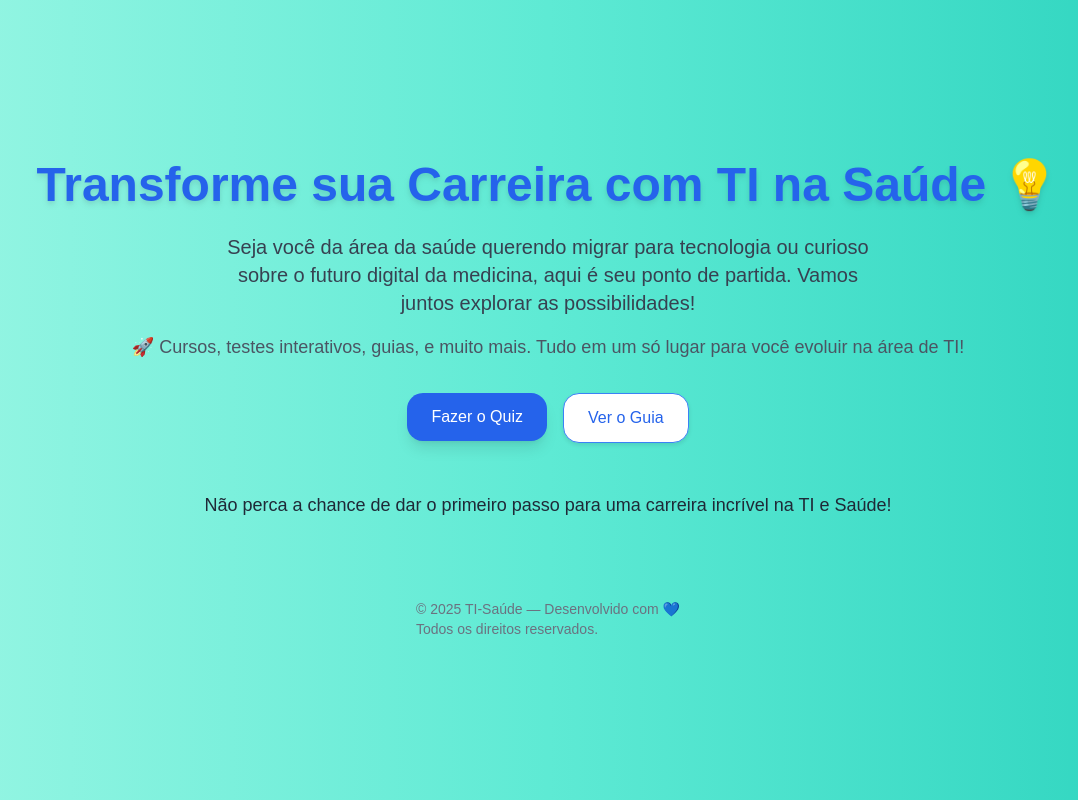
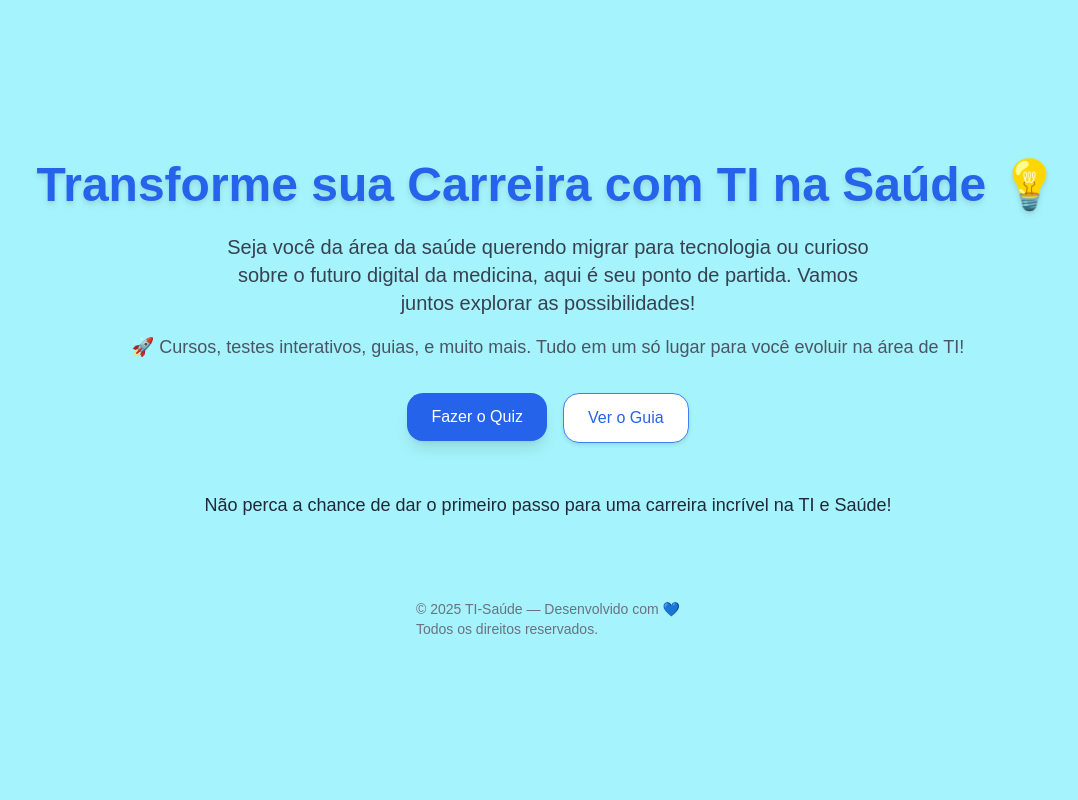
Before and after one commit to dinizdaniel284/ti-saude-frontend, a Next.js app: page / in a window 1280 px wide. Shown: the whole page, without its empty margins (92-1170 px from the left). Built offline with nearby package versions, Linux system fonts and the light colour scheme.

Commit message:
Update index.tsx
atualiza cor de fundo da home page

```diff
--- a/pages/index.tsx
+++ b/pages/index.tsx
@@ -5,7 +5,7 @@ import { motion } from 'framer-motion';
 
 export default function Home() {
   return (
-    <div className="min-h-screen bg-gradient-to-r from-teal-200 via-teal-300 to-teal-400 flex flex-col items-center justify-center px-6 py-16 text-dark-text">
+    <div className="min-h-screen bg-cyan-200 flex flex-col items-center justify-center px-6 py-16 text-dark-text">
       <Head>
         <title>Bem-vindo ao TI-Saúde</title>
         <meta
```
